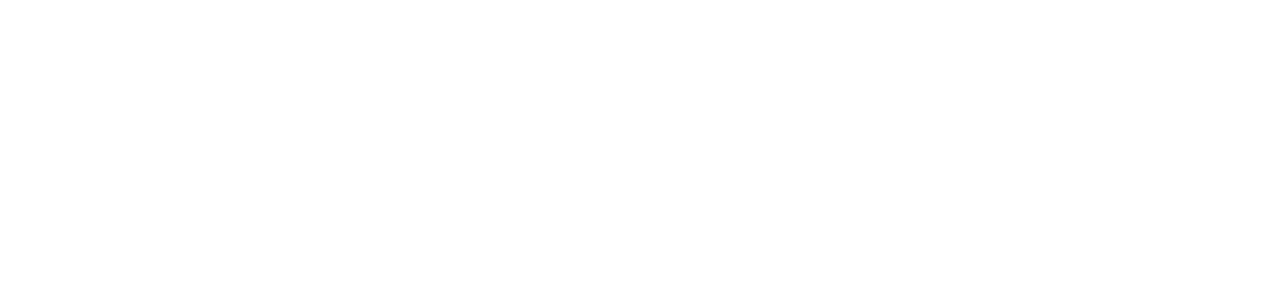
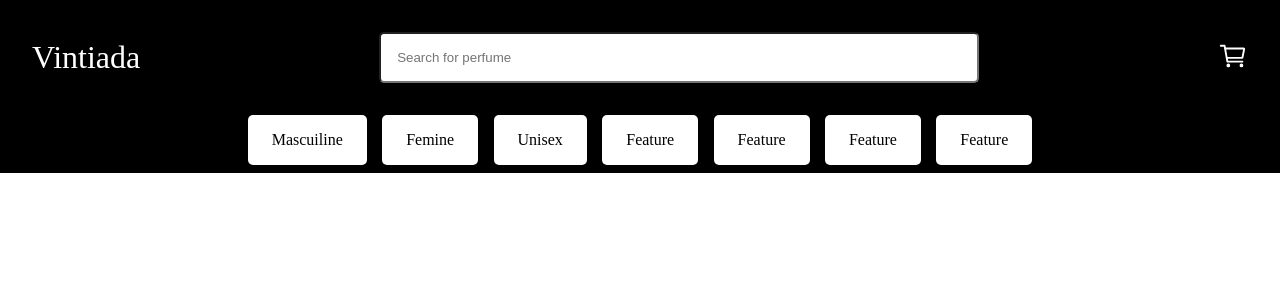
Before and after one commit to hubfrt1337/Vintiada-perfume-shop, a React (Vite) app: page / in a window 1280 px wide. Shown: the top 300 px of the page. Built offline with nearby package versions, Linux system fonts and the light colour scheme.

Commit message:
feat: add HTML header structure

```diff
--- a/package.json
+++ b/package.json
@@ -11,7 +11,8 @@
   },
   "dependencies": {
     "react": "^19.1.1",
-    "react-dom": "^19.1.1"
+    "react-dom": "^19.1.1",
+    "react-icons": "^5.5.0"
   },
   "devDependencies": {
     "@eslint/js": "^9.36.0",
--- a/src/App.jsx
+++ b/src/App.jsx
@@ -1,7 +1,9 @@
-
+import { Header } from "./components/Header"
 
 function App() {
-
+  return (
+    <Header></Header>
+  )
 }
 
 export default App
--- /dev/null
+++ b/src/components/Header.css
@@ -0,0 +1,48 @@
+header{
+    background-color: black;
+    color: white;
+}
+.navbar{
+    display: flex;
+    padding: 2rem;
+    justify-content: space-between;
+    align-items: center;
+    gap: 20px;
+}
+
+.company-icon{
+    font-size: 2rem;
+}
+.middle-section{
+    flex-grow: 1;
+    max-width: 600px;
+    margin-left: 20px;
+    margin-right: 20px;
+}
+.search-input{
+    padding: 1rem;
+    width: 100%;
+    border-radius: 5px;
+}
+.types-container{
+    display: flex;
+    padding-bottom: 0.5rem;
+    justify-content: space-around;
+    max-width: 800px;
+    margin: auto;
+}
+.type{
+    padding: 1rem 1.5rem;
+    background-color: white;
+    color: black;
+    border-radius: 5px;
+}
+.type:hover{
+    cursor: pointer;
+    background: linear-gradient(rgb(249, 249, 215), rgb(208, 255, 208))
+}
+
+.cart-icon{
+    width: 30px;
+    height: 30px;
+}
--- /dev/null
+++ b/src/components/Header.jsx
@@ -0,0 +1,36 @@
+import "./header.css"
+import { IoCartOutline } from "react-icons/io5";
+import { VscAccount } from "react-icons/vsc";
+export function Header() {
+    return (
+        <header>
+            <nav className="navbar">
+                <div className="left-section">
+                    <div className="company-icon">Vintiada</div>
+                </div>
+                <div className="middle-section">
+                    <input
+                        className="search-input"
+                        type="text"
+                        placeholder="Search for perfume">
+                    </input>
+                </div>
+                <div className="right-section">
+                    <div className="sign-in"></div>
+                    <div className="cart-container">
+                        <IoCartOutline className="cart-icon"/>
+                    </div>
+                </div>
+            </nav>
+            <div className="types-container">
+                <div className="type">Mascuiline</div>
+                <div className="type">Femine</div>
+                <div className="type">Unisex</div>
+                <div className="type">Feature</div>
+                <div className="type">Feature</div>
+                <div className="type">Feature</div>
+                <div className="type">Feature</div>
+            </div>
+        </header>
+    )
+}
--- a/src/index.css
+++ b/src/index.css
@@ -0,0 +1,5 @@
+*{
+    margin: 0;
+    padding: 0;
+    box-sizing: border-box;
+}
```
Also changed, not shown: 1 other file (tests, documents, lock files or other folders).
